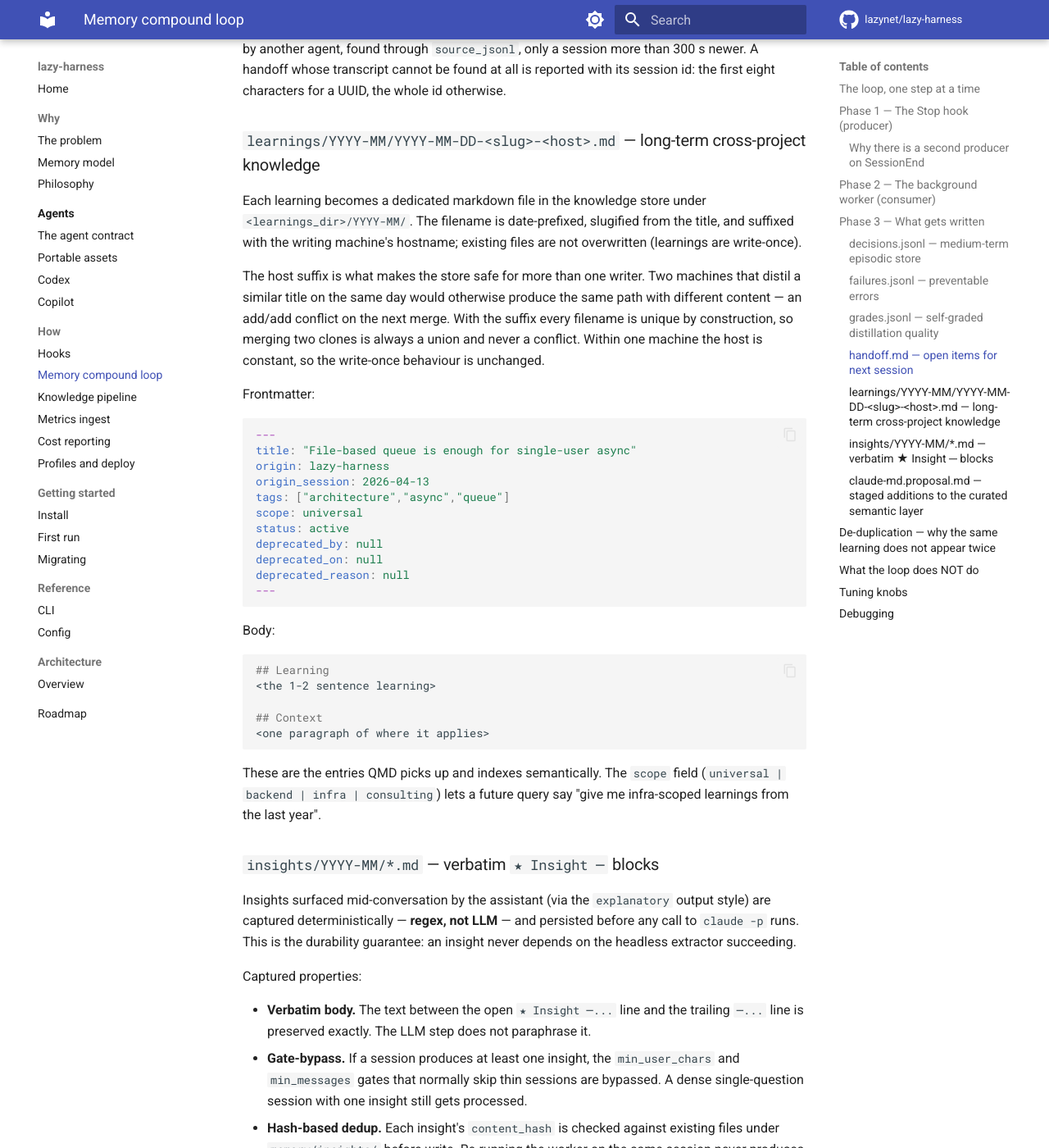
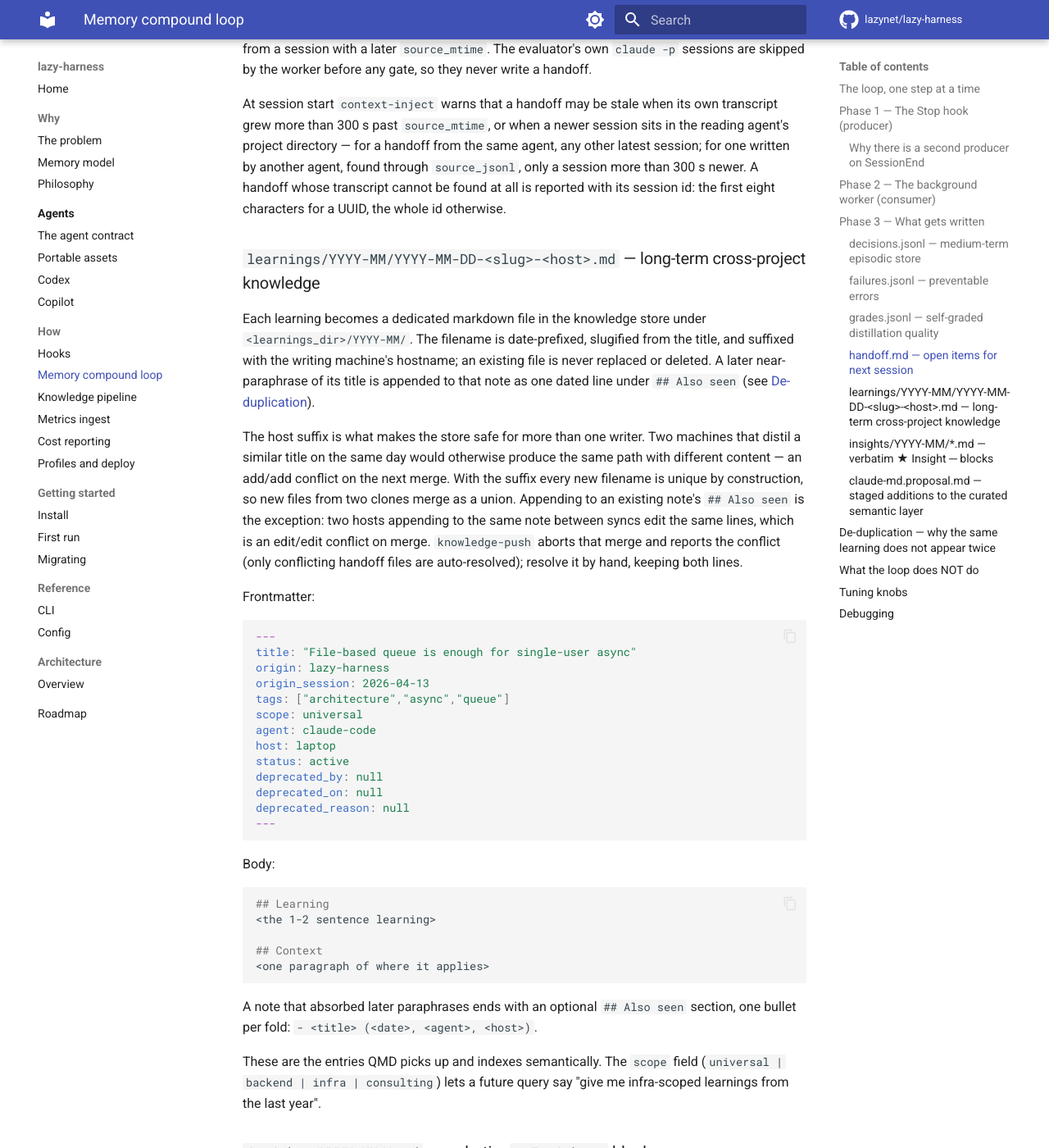
Before and after one commit to lazynet/lazy-harness, an MkDocs documentation site: the page built from docs/how/memory-compound.md, in a window 1280 px wide and 1400 px high, scrolled down 7134 px. Shown: the whole window at 82% size. Built offline with MkDocs 1.6.1 and Material for MkDocs 9.7.7, drawn with Linux system fonts in a browser that asks for light colours; comment, search, counter and statistics services are not loaded; some of the changed text lies outside the part shown.

Commit message:
fix: fold into a learning's Also seen section under a store lock (#599)
* fix: fold into a learning's Also seen section under a store lock

* docs: learnings docs match persist-time dedup

* docs: correct agent label and push conflict wording

````diff
--- a/docs/how/memory-compound.md
+++ b/docs/how/memory-compound.md
@@ -110,7 +110,7 @@
     - **Collect existing memory** for de-dup prompts:
       - `collect_existing_decisions` — tail of `decisions.jsonl`
       - `collect_existing_failures` — tail of `failures.jsonl`
-      - `collect_existing_learnings` — the titles of the most recent 50 learnings markdown files
+      - `collect_existing_learnings` — the titles of the 50 most recent active learnings (file-name order; superseded and malformed notes are skipped)
     - **Build the prompt.** `build_prompt` composes a headless-Claude prompt that embeds all of the above plus the session summary. The prompt is calibration — its wording was iterated against hundreds of real sessions in the predecessor, and it is documented as load-bearing.
     - **Call the LLM backend.** `run_inference(prompt, role="distill", cfg=cfg, timeout=timeout_seconds)` resolves the `distill` role through `[llm.roles]` to a backend declared under `[llm.backends]` — headless `claude -p`, or any OpenAI-compatible endpoint such as Ollama. Returns an `InferenceResult`. The `claude` backend runs `claude -p --setting-sources "" --no-session-persistence`: the empty setting-sources list loads none of the profile's settings, so no hook fires inside the evaluation — plugin hooks such as a memory plugin's `UserPromptSubmit` included — and no session transcript is written for session export, metrics ingest or this loop to read back as a user session. Subscription (OAuth) login keeps working; `--bare` would not. With no transcript, the call's spend comes from the `--output-format json` result envelope instead: `run_inference` writes one `session_stats` row per billed model, keyed by the call's own `session_id`, with `workload = "inference:distill"` and `agent = "claude"`, priced exactly as the ingest prices a transcript (see [Metrics ingest](metrics-ingest.md#inference-calls)). There is deliberately no fallback to another backend: a silent fall-through from a local backend to a billed one hides the broken local one behind an invoice. When the call fails, the slim handoff is written (when `slim_handoff_enabled`) before the task is skipped.
     - **Parse the response.** `parse_response` strips markdown fences, then does three things in order: try raw `json.loads`, then look for the first `{` and walk a balanced-brace state machine to extract a JSON object out of a prose preamble, then give up and return `None`.
@@ -122,6 +122,8 @@
 `persist_results` takes the parsed JSON from the LLM and writes six categories of output, all using atomic writes where applicable.
 
 The worker lock serialises one profile's queue, not the destination: workers of different profiles converge on the same project memory dir. Every read-modify-replace the compound-loop worker does there — appending to `claude-md.proposal.md`, updating `insights/.cursor.json` — runs under an exclusive `flock` on `<memory_dir>/.memory.lock`, and each of the worker's atomic writes uses its own uniquely named temp file, so two workers can neither overwrite each other's update nor truncate each other's temp file. A knowledge store under git should ignore `.memory.lock` alongside `*.tmp`.
+
+The learnings store is shared by every project and profile too. Folding a near-duplicate learning into an existing note's `## Also seen` section (see below) reads and replaces that note under the same kind of exclusive `flock`, on `<learnings_dir>/.memory.lock`, so two workers folding into one note cannot drop each other's line. The lock file is empty and not a `*.md` file, so no learnings scan picks it up.
 
 `lh memory proposals accept/reject/apply` also holds `<memory_dir>/.memory.lock` from reading the pending queue through archiving and replacing it, so CLI review cannot race the worker's updates.
 
@@ -191,9 +193,9 @@
 
 ### `learnings/YYYY-MM/YYYY-MM-DD-<slug>-<host>.md` — long-term cross-project knowledge
 
-Each learning becomes a dedicated markdown file in the knowledge store under `<learnings_dir>/YYYY-MM/`. The filename is date-prefixed, slugified from the title, and suffixed with the writing machine's hostname; existing files are not overwritten (learnings are write-once).
+Each learning becomes a dedicated markdown file in the knowledge store under `<learnings_dir>/YYYY-MM/`. The filename is date-prefixed, slugified from the title, and suffixed with the writing machine's hostname; an existing file is never replaced or deleted. A later near-paraphrase of its title is appended to that note as one dated line under `## Also seen` (see [De-duplication](#de-duplication-why-the-same-learning-does-not-appear-twice)).
 
-The host suffix is what makes the store safe for more than one writer. Two machines that distil a similar title on the same day would otherwise produce the same path with different content — an add/add conflict on the next merge. With the suffix every filename is unique by construction, so merging two clones is always a union and never a conflict. Within one machine the host is constant, so the write-once behaviour is unchanged.
+The host suffix is what makes the store safe for more than one writer. Two machines that distil a similar title on the same day would otherwise produce the same path with different content — an add/add conflict on the next merge. With the suffix every new filename is unique by construction, so new files from two clones merge as a union. Appending to an existing note's `## Also seen` is the exception: two hosts appending to the same note between syncs edit the same lines, which is an edit/edit conflict on merge. `knowledge-push` aborts that merge and reports the conflict (only conflicting handoff files are auto-resolved); resolve it by hand, keeping both lines.
 
 Frontmatter:
 
@@ -204,6 +206,8 @@
 origin_session: 2026-04-13
 tags: ["architecture","async","queue"]
 scope: universal
+agent: claude-code
+host: laptop
 status: active
 deprecated_by: null
 deprecated_on: null
@@ -220,6 +224,8 @@
 ## Context
 <one paragraph of where it applies>
 ```
+
+A note that absorbed later paraphrases ends with an optional `## Also seen` section, one bullet per fold: `- <title> (<date>, <agent>, <host>)`.
 
 These are the entries QMD picks up and indexes semantically. The `scope` field (`universal | backend | infra | consulting`) lets a future query say "give me infra-scoped learnings from the last year".
 
@@ -284,7 +290,7 @@
 
 This is why `collect_existing_learnings` has a `limit` parameter (default 50): the prompt has to stay bounded, but 50 entries is enough to cover the semantic neighborhood of "what was I learning in the last few weeks".
 
-When a genuinely duplicate learning sneaks past the LLM filter, the per-title filename de-dup catches it: existing files are never overwritten. Nothing merges near-duplicates after the fact — the learnings tree is append-only by design, and pruning it is a manual read of the directory.
+When a genuinely duplicate learning sneaks past the LLM filter, the title-similarity fold catches it: `persist_results` compares the new title with every active note's title (IDF-weighted cosine, `DUPLICATE_TITLE_THRESHOLD` = 0.7) and, at or above it, appends one line to the matched note's `## Also seen` instead of writing a new file. The per-title filename check is the exact-slug backstop: an existing file is never overwritten. Nothing merges or deletes notes after the fact; pruning the tree is a manual read of the directory.
 
 ## What the loop does NOT do
 
````
Also changed, not shown: docs/how/hooks.md (+1 -1 lines), docs/how/knowledge-pipeline.md (+2 -2 lines), docs/why/memory-model.md (+1 -1 lines), 2 other files.
